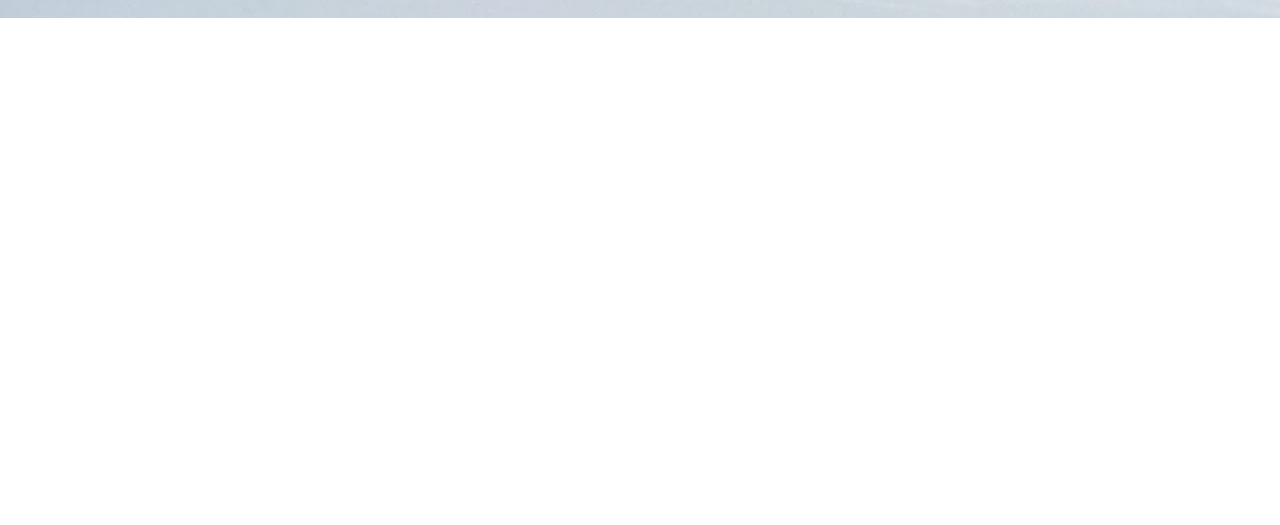
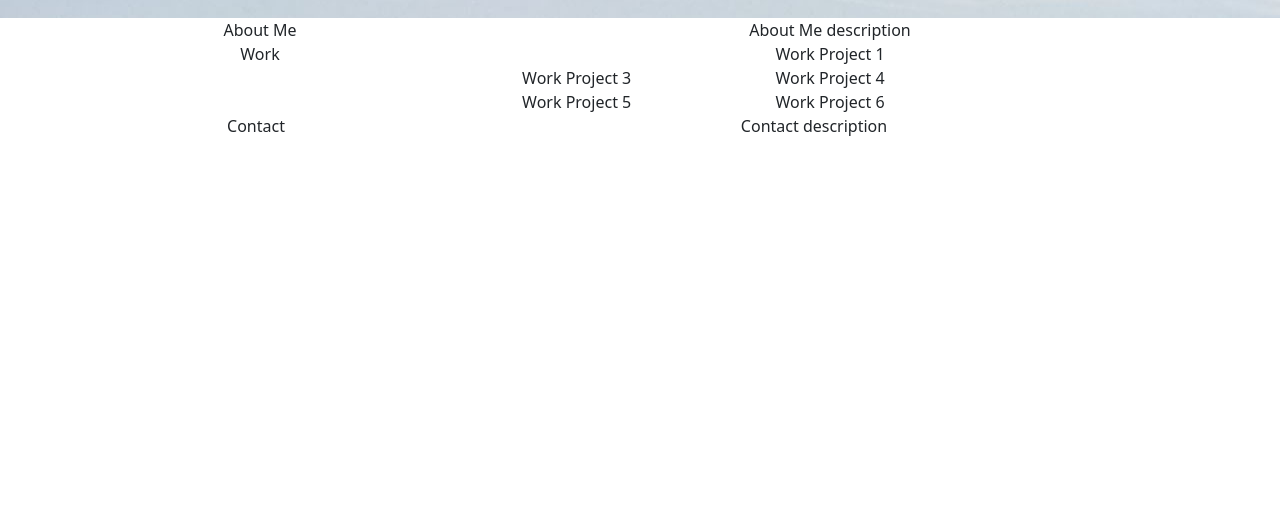
Before and after one commit to BenA251/Ben-Sadler-Portfolio-Bootstrap, a plain HTML site: page index.html in a window 1280 px wide. Shown: the part 275-800 px from the top of the page. Drawn offline with nearby package versions, Linux system fonts and the light colour scheme.

Commit message:
added Bootstrap Grid system

```diff
--- a/index.html
+++ b/index.html
@@ -38,8 +38,53 @@
         <h1 class="display-5 fw-bold herotextformat">Junior Web Developer</h1>
       </div>
     </div>
-
-
+     <div class="container text-center">
+      <div class="row">
+        <div class="col-lg-4">
+          About Me
+        </div>
+        <div class="col-lg-8">
+          About Me description
+        </div>
+      </div>
+      <div class="row">
+        <div class="col-lg-4">
+          Work
+        </div>
+        <div class="col-lg-8">
+          <div>
+            Work Project 1
+          </div>
+          <div>
+            <div class="row">
+              <div class="col-lg-4">
+                Work Project 3
+              </div>
+              <div class="col-lg-4">
+                Work Project 4
+              </div>
+            </div>
+        </div>
+        <div>
+          <div class="row">
+            <div class="col-lg-4">
+              Work Project 5
+            </div>
+            <div class="col-lg-4">
+              Work Project 6
+            </div>
+          </div>
+      </div>
+    </div>
+      <div class="row">
+        <div class="col-lg-4">
+          Contact
+        </div>
+        <div class="col-lg-8">
+          Contact description
+        </div>
+      </div>
+    </div>
 
 
 
```
